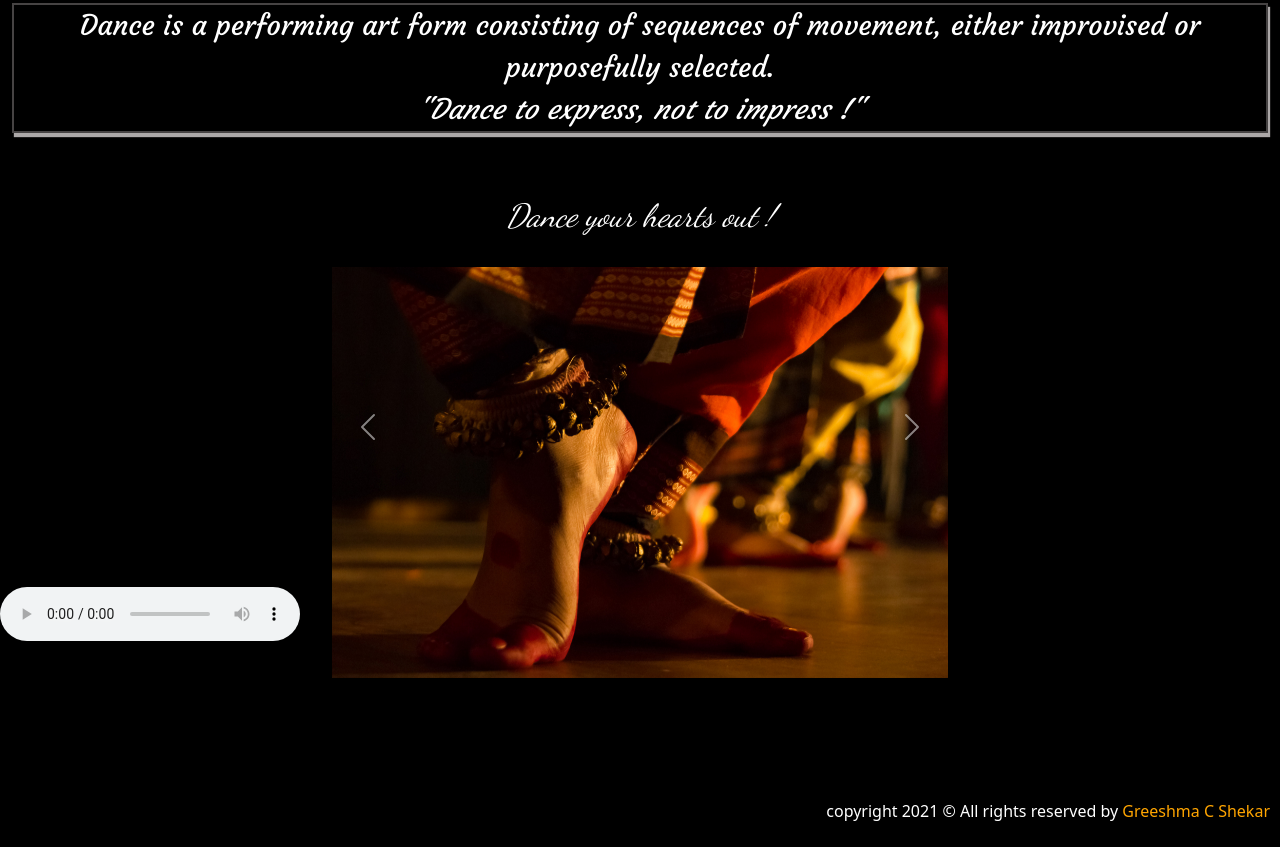
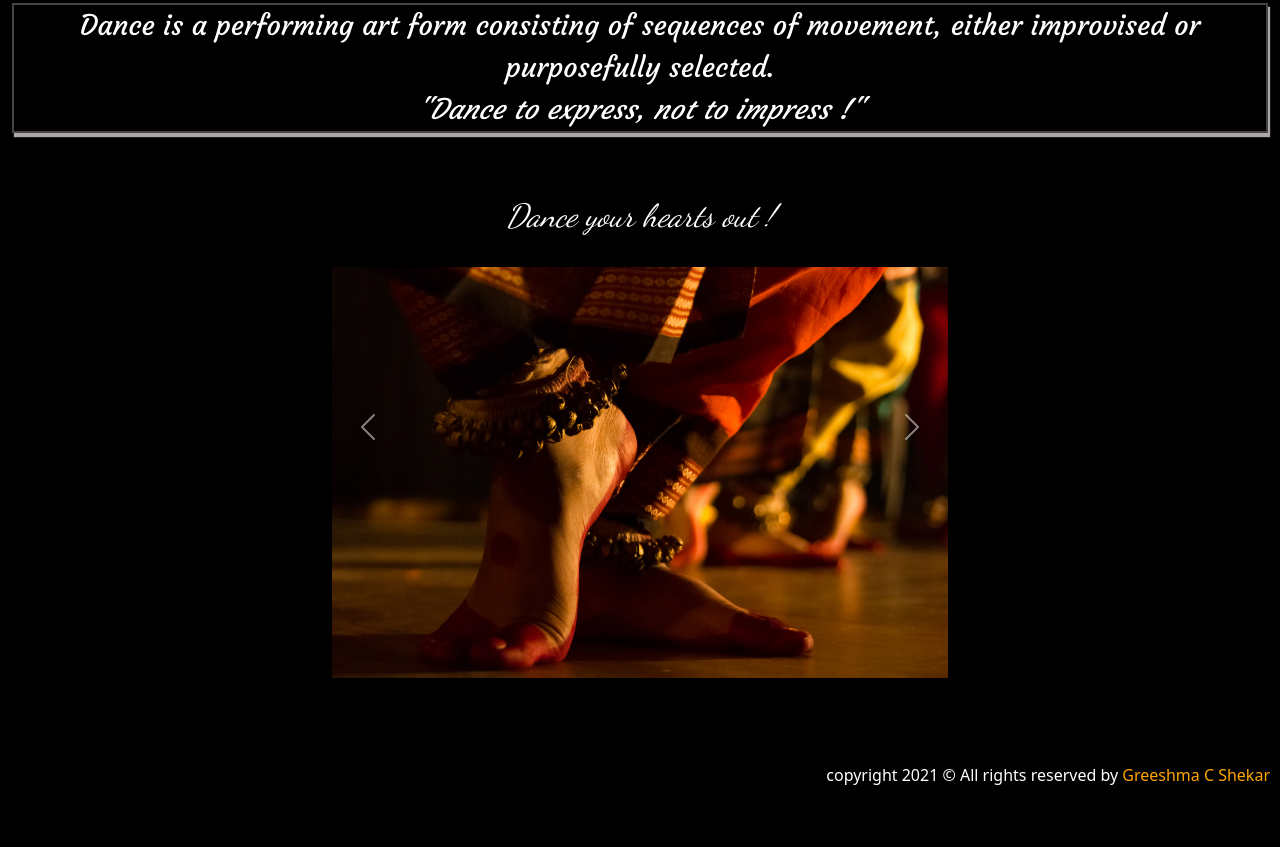
Before and after one commit to GreeshmaCShekar/Dance-Website, a plain HTML site: page index.html in a window 1280 px wide. Shown: the part 877-1724 px from the top of the page. After the commit the page ends 1688 px from the top, so only its background shows below. Drawn offline with nearby package versions, Linux system fonts and the light colour scheme.

Commit message:
Update index.html

```diff
--- a/index.html
+++ b/index.html
@@ -112,7 +112,7 @@
               <span class="sr-only"></span>
             </a>
           </div>
-          <audio controls autoplay unhidden>
+          <audio controls autoplay hidden>
             <source src="D:\WebDevolment\Dance\music\celtic-spirits-irish-bodhran-drums-and-classic-guitar-2964.mp3" type="audio/mp3">
             <source src="D:\WebDevolment\Dance\music\celtic-spirits-irish-bodhran-drums-and-classic-guitar-2964.mp3" type="audio/mp3">
             Turn on the audio!
```
